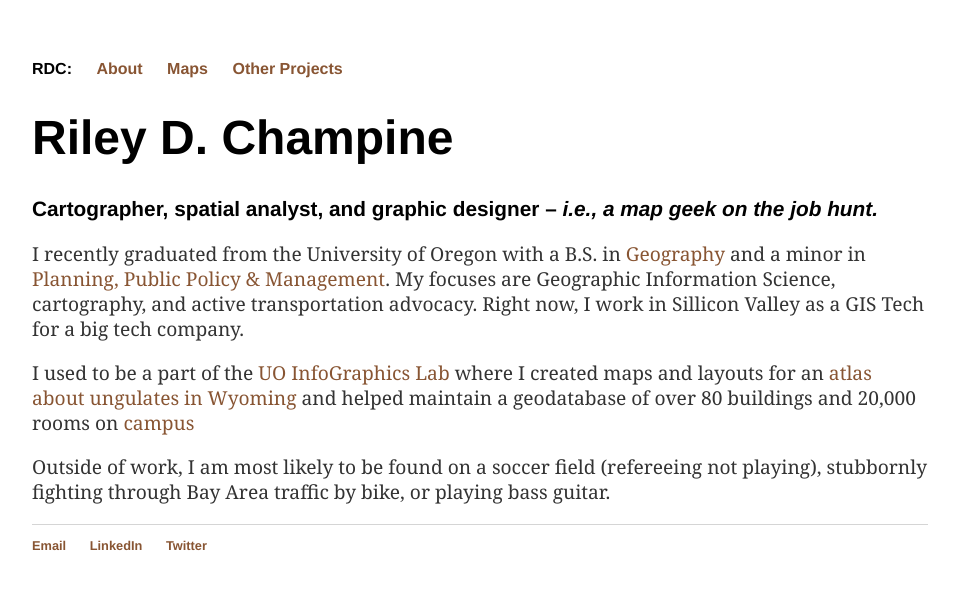
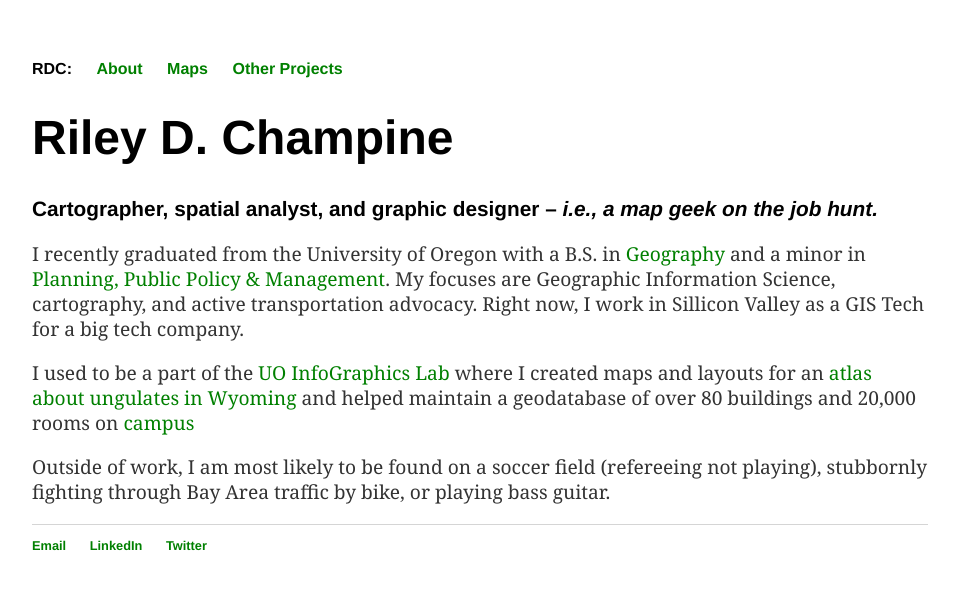
Before and after one commit to rileydchampine/rileydchampine.github.io, a Jekyll site: the page built from index.html, in a window 1280 px wide. Shown: the top 590 px of the page, without its empty margins (160-1117 px from the left). Built offline with Jekyll 4.4.1, drawn with Linux system fonts in a browser that asks for light colours.

Commit message:
Update main.css

```diff
--- a/css/main.css
+++ b/css/main.css
@@ -14,12 +14,17 @@ nav ul li, footer ul li {
 }
 a {
     text-decoration: none;
-    color: #853;
+    color: green;
 
 }
 a:hover {
     text-decoration: underline;
 }
+
+a:visited {
+    color: gray;
+}
+
 h1 {
     font-size: 3em;
     font-family:'Helvetica', 'Arial', 'Sans-Serif';
```
